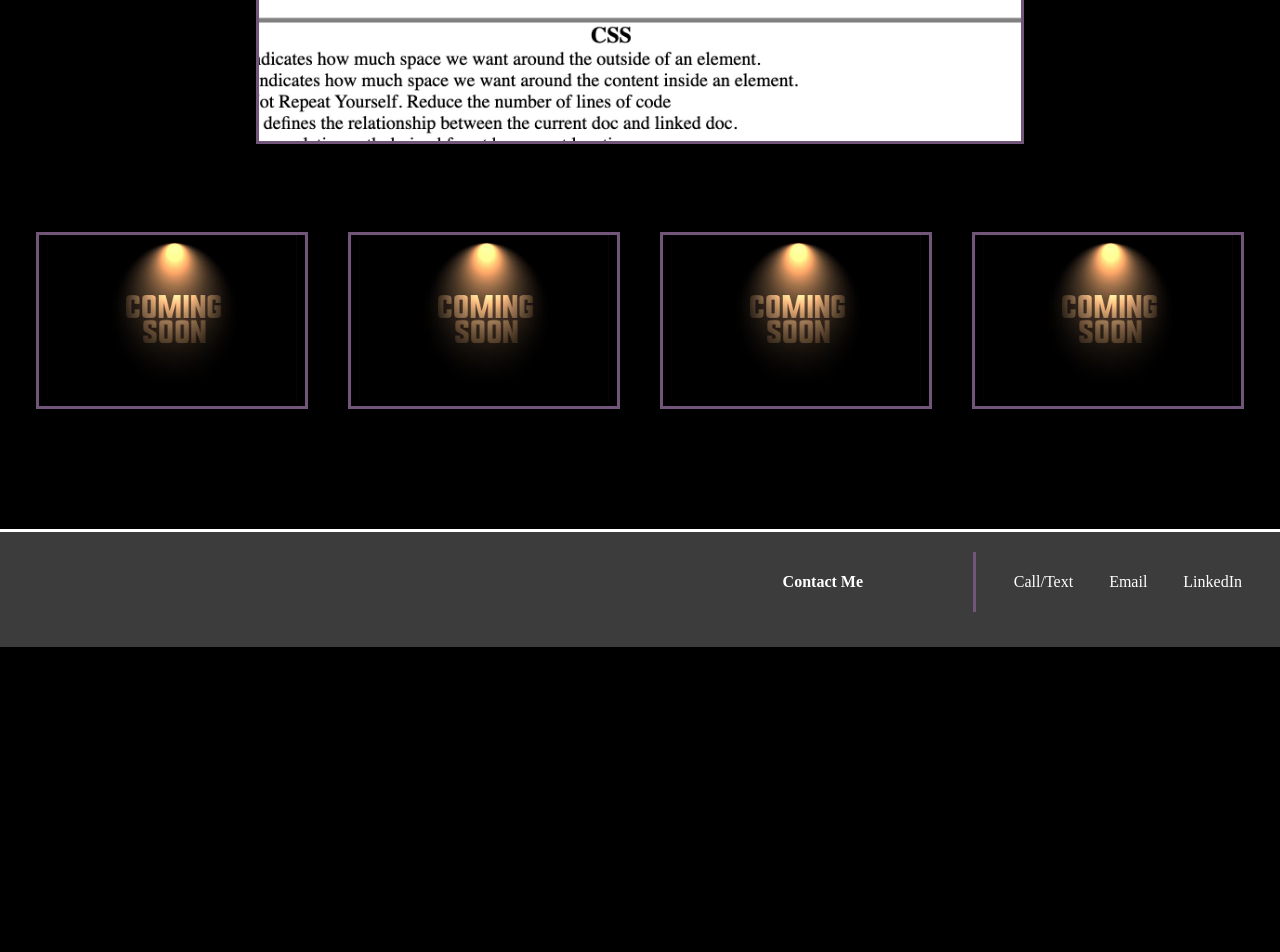
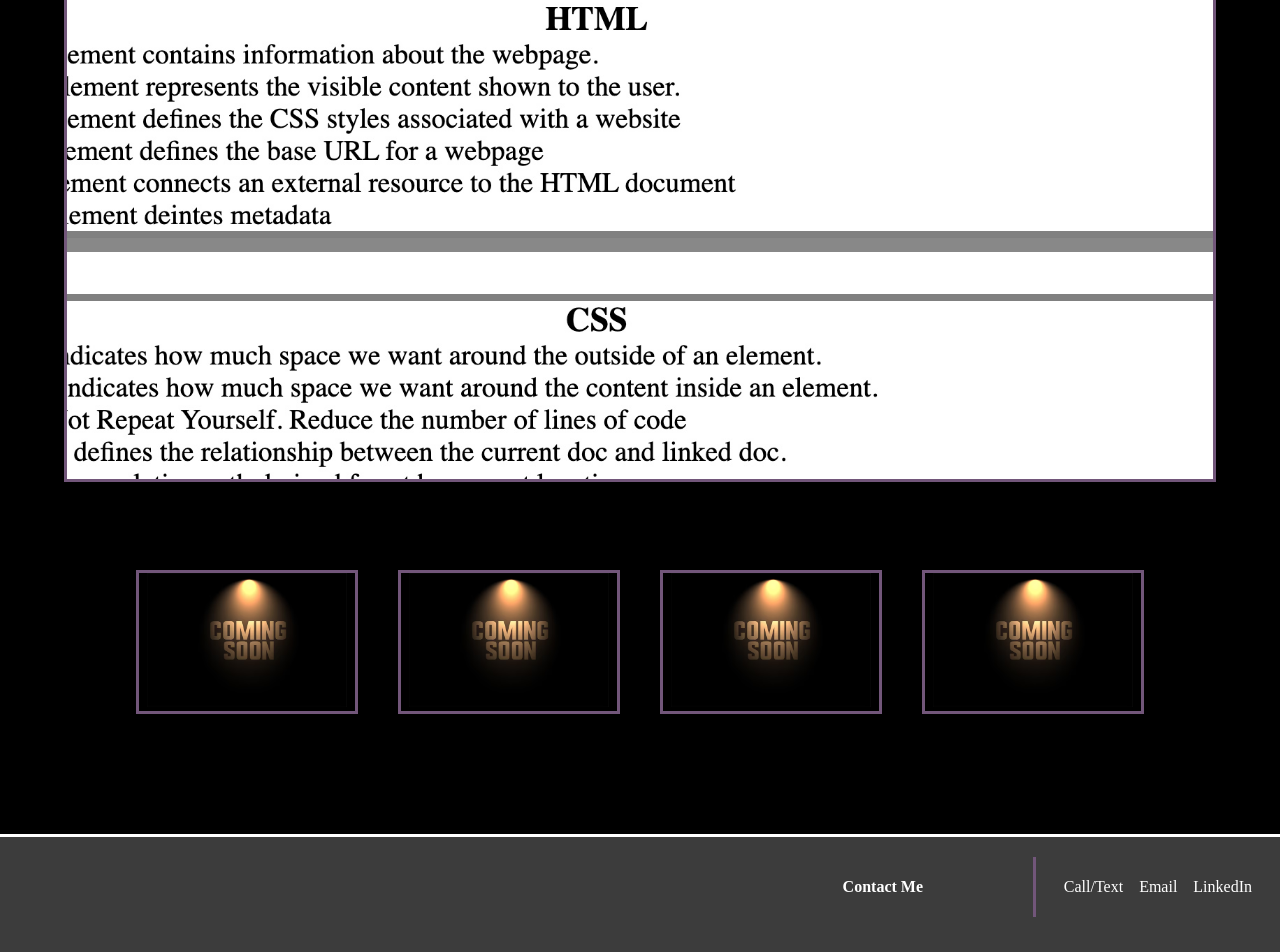
Before and after one commit to Evermuniz/Ever-Muniz-Portfolio, a plain HTML site: page index.html in a window 1280 px wide. Shown: the part 1208-2160 px from the top of the page. Before the commit the page ends 1855 px from the top, so only its background shows below. Drawn offline with Linux system fonts and the light colour scheme.

Commit message:
more mobile layout

```diff
--- a/Assets/css/style.css
+++ b/Assets/css/style.css
@@ -125,7 +125,7 @@ div {
 
 /*positioning for text in about me*/
 .content {
-  height: 120px;
+  height: 220px;
   align-items: center;
   position: relative;
   display: flex;
@@ -189,7 +189,7 @@ div {
 
 
 .large-tile img {
-  width: 60%;
+  width: 90%;
   margin-top: 20px;
   border-style: solid;
   border-color: var(--secondary);
@@ -219,7 +219,8 @@ div {
 }
 
 .small-tiles img {
-  width: 250px;
+  width: 200px;
+  flex: 1 1 0;
 }
 
 /*links will glow when hovered over*/
@@ -232,7 +233,7 @@ div {
   border-style: solid;
   border-color: var(--secondary);
   margin: 20px;
-  flex: 0 0 0;
+  flex: 0 1 0;
 }
 
 /*footer layout/flex/style*/
@@ -269,11 +270,4 @@ footer div {
     justify-content: center;
     align-items: center;
     height: 60px;
-
 }
-
-footer a {
-  margin-right: 10px;
-  margin-left: 10px;
-
-}
```
